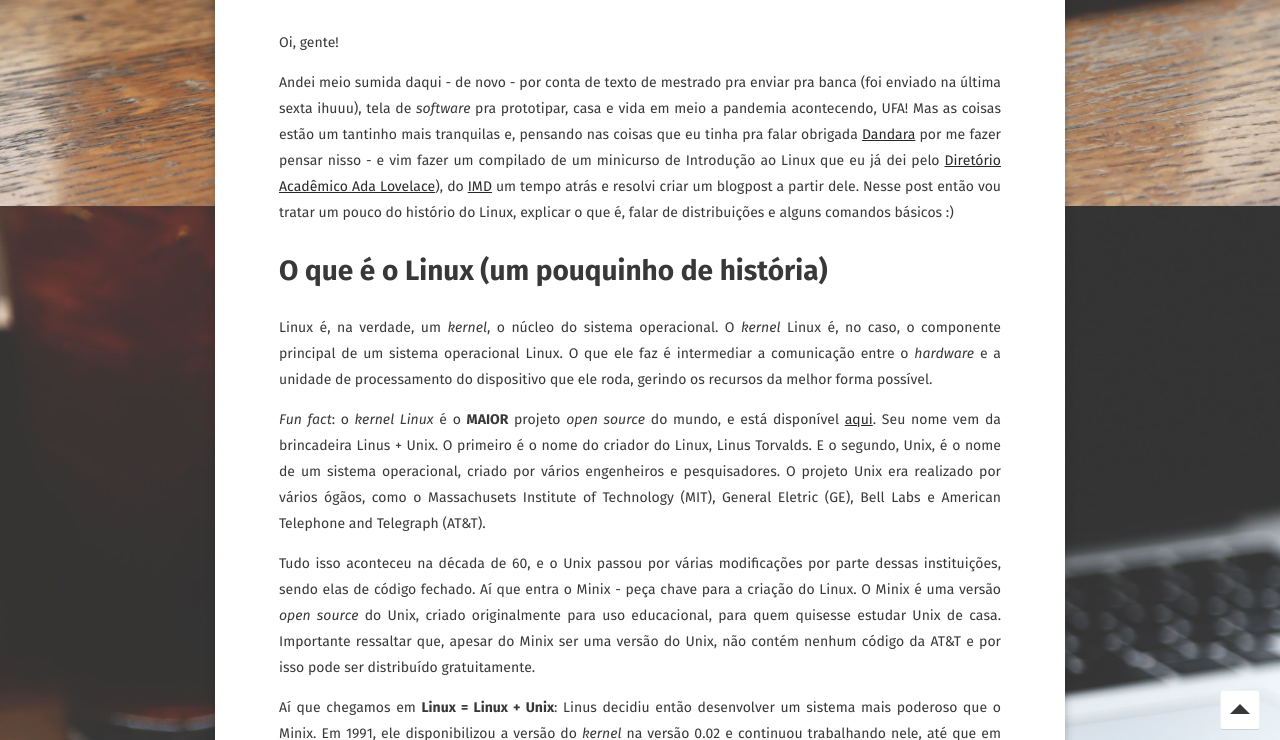
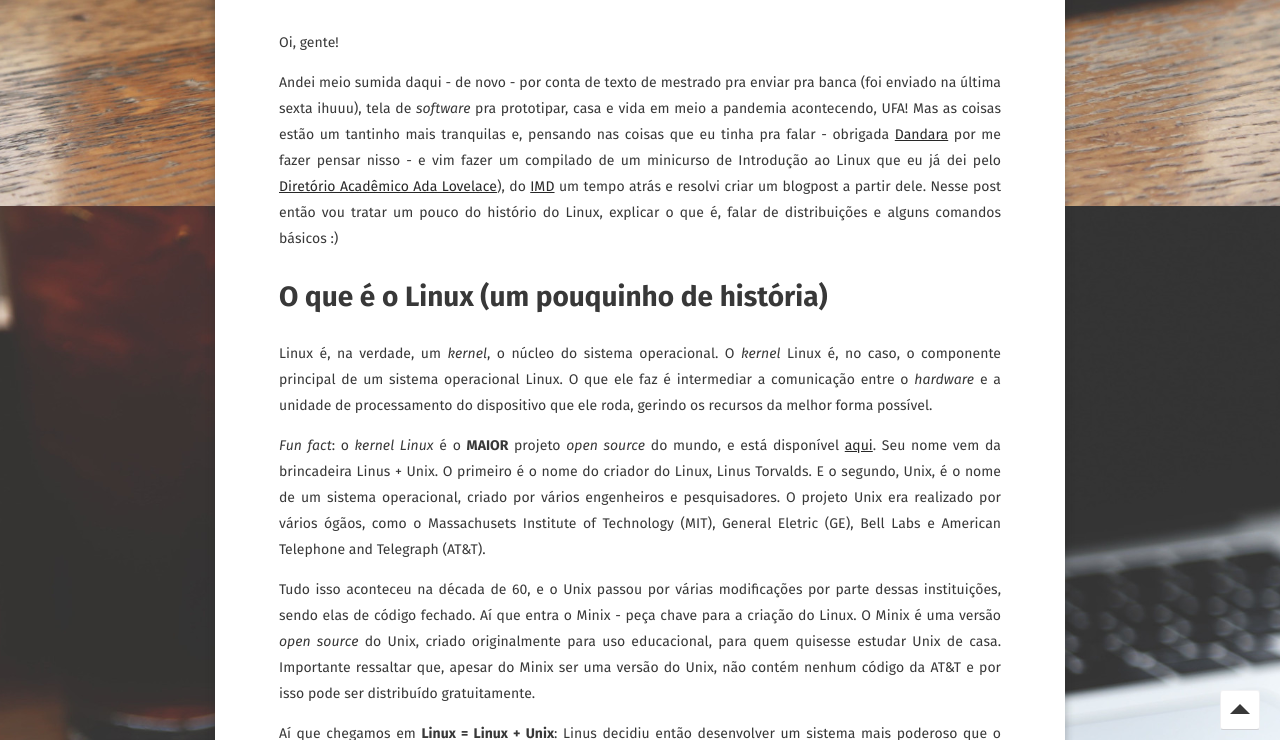
Before and after one commit to deboraazevedo/deboraazevedo.github.io, a Jekyll site: the page built from _posts/2020-07-14-intro-linux.md, in a window 1280 px wide and 900 px high, scrolled down 534 px, cut to the strip 160-900 px from the top of the window. Built offline with Jekyll 4.4.1, drawn with Linux system fonts in a browser that asks for light colours; some web fonts are replaced; comment, search, counter and statistics services are not loaded.

```diff
--- a/_posts/2020-07-14-intro-linux.md
+++ b/_posts/2020-07-14-intro-linux.md
@@ -11,7 +11,7 @@ comments: true
 
 Oi, gente!
 
-Andei meio sumida daqui - de novo - por conta de texto de mestrado pra enviar pra banca (foi enviado na última sexta ihuuu), tela de *software* pra prototipar, casa e vida em meio a pandemia acontecendo, UFA! Mas as coisas estão um tantinho mais tranquilas e, pensando nas coisas que eu tinha pra falar obrigada [Dandara](https://twitter.com/dandaramcsousa) por me fazer pensar nisso - e vim fazer um compilado de um minicurso de Introdução ao Linux que eu já dei pelo [Diretório Acadêmico Ada Lovelace](https://www.instagram.com/daal.ufrn/)), do [IMD](https://imd.ufrn.br/) um tempo atrás e resolvi criar um blogpost a partir dele. Nesse post então vou tratar um pouco do histório do Linux, explicar o que é, falar de distribuições e alguns comandos básicos :)
+Andei meio sumida daqui - de novo - por conta de texto de mestrado pra enviar pra banca (foi enviado na última sexta ihuuu), tela de *software* pra prototipar, casa e vida em meio a pandemia acontecendo, UFA! Mas as coisas estão um tantinho mais tranquilas e, pensando nas coisas que eu tinha pra falar - obrigada [Dandara](https://twitter.com/dandaramcsousa) por me fazer pensar nisso - e vim fazer um compilado de um minicurso de Introdução ao Linux que eu já dei pelo [Diretório Acadêmico Ada Lovelace](https://www.instagram.com/daal.ufrn/)), do [IMD](https://imd.ufrn.br/) um tempo atrás e resolvi criar um blogpost a partir dele. Nesse post então vou tratar um pouco do histório do Linux, explicar o que é, falar de distribuições e alguns comandos básicos :)
 
 # O que é o Linux (um pouquinho de história)
 Linux é, na verdade, um *kernel*, o núcleo do sistema operacional. O *kernel* Linux é, no caso, o componente principal de um sistema operacional Linux. O que ele faz é intermediar a comunicação entre o *hardware* e a unidade de processamento do dispositivo que ele roda, gerindo os recursos da melhor forma possível.
```
